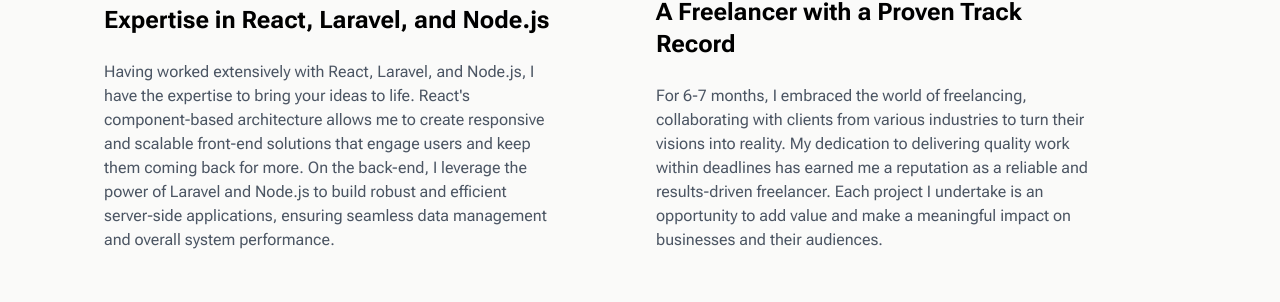
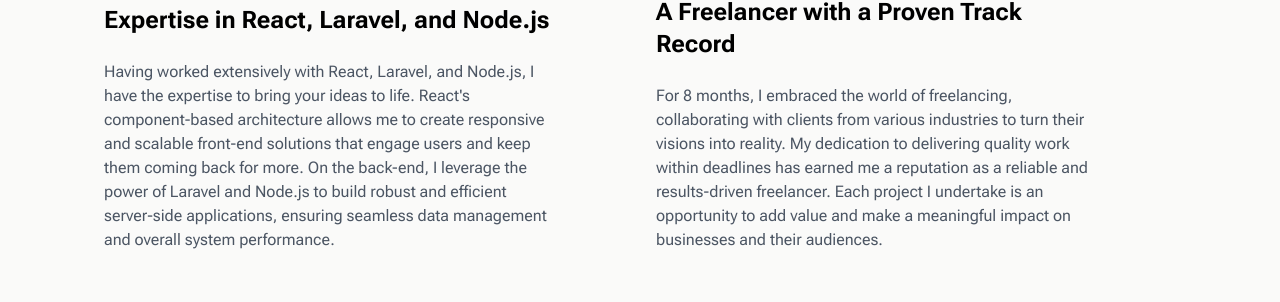
Before and after one commit to AbhiGitsAcc/portfolio, a Next.js app: page /about in a window 1280 px wide. Shown: the part 560-862 px from the top of the page. Built offline with nearby package versions, Linux system fonts and the light colour scheme.

Commit message:
first commit7

```diff
--- a/app/about/page.js
+++ b/app/about/page.js
@@ -35,7 +35,7 @@
                             <div className="w-full px-4 m-auto lg:w-1/2 lg:mb-0">
                                 <div className="lg:max-w-md">
                                     <h2 className="mt-4 mb-6 text-2xl font-bold dark:text-gray-300">A Freelancer with a Proven Track Record</h2>
-                                    <p className="mb-10 text-gray-600 dark:text-gray-400 ">For 6-7 months, I embraced the world of freelancing, collaborating with clients from various industries to turn their visions into reality. My dedication to delivering quality work within deadlines has earned me a reputation as a reliable and results-driven freelancer. Each project I undertake is an opportunity to add value and make a meaningful impact on businesses and their audiences.</p>
+                                    <p className="mb-10 text-gray-600 dark:text-gray-400 ">For 8 months, I embraced the world of freelancing, collaborating with clients from various industries to turn their visions into reality. My dedication to delivering quality work within deadlines has earned me a reputation as a reliable and results-driven freelancer. Each project I undertake is an opportunity to add value and make a meaningful impact on businesses and their audiences.</p>
                                 </div>
                             </div>
                             <div className="w-full px-4 m-auto lg:w-1/2 lg:mb-0">
```
